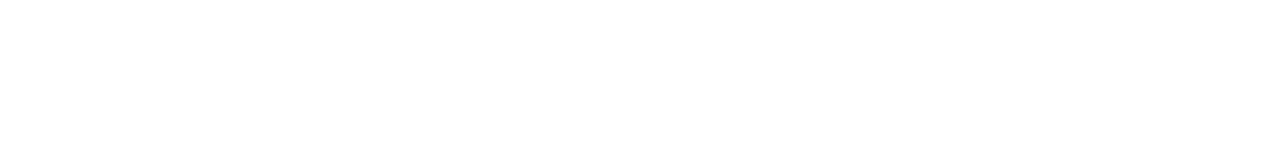
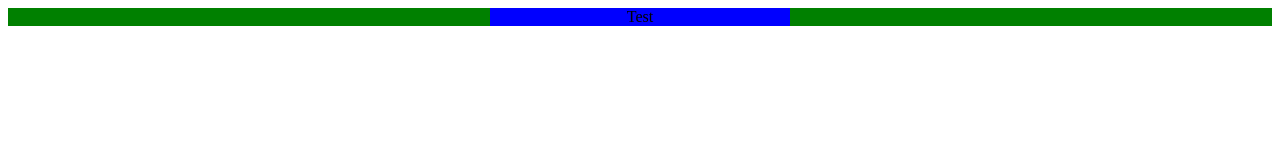
Before and after one commit to Haydenmarx/Webpack-set-up, a website built with webpack: page build/index.html in a window 1280 px wide. Built offline with nearby package versions, Linux system fonts and the light colour scheme.

Commit message:
Added SCSS.

```diff
--- /dev/null
+++ b/app/app.scss
@@ -0,0 +1,9 @@
+div {
+  background: green;
+  &> p {
+    text-align: center;
+    width: 300px;
+    margin: auto;
+    background: blue;
+  }
+}
--- a/app/index.js
+++ b/app/index.js
@@ -1 +1,3 @@
-alert('connected')
+require('./app.scss');
+
+console.log('connected')
--- a/package.json
+++ b/package.json
@@ -19,6 +19,11 @@
     "babel-loader": "^7.1.1",
     "babel-polyfill": "^6.23.0",
     "babel-preset-es2015": "^6.24.1",
+    "css-loader": "^0.28.4",
+    "jquery": "^3.2.1",
+    "node-sass": "^4.5.3",
+    "sass-loader": "^6.0.6",
+    "style-loader": "^0.18.2",
     "webpack": "^3.5.2",
     "webpack-dev-server": "^2.7.1"
   }
--- a/webpack.config.js
+++ b/webpack.config.js
@@ -12,6 +12,10 @@ module: {
         test: /\.js$/,
         exclude: /node_modules/,
         loader: 'babel-loader'
+      },
+      {
+        test: /\.scss$/,
+        loaders: ['style-loader', 'css-loader', 'sass-loader']
       }
     ]
   },
```
Also changed, not shown: build/index.html.
